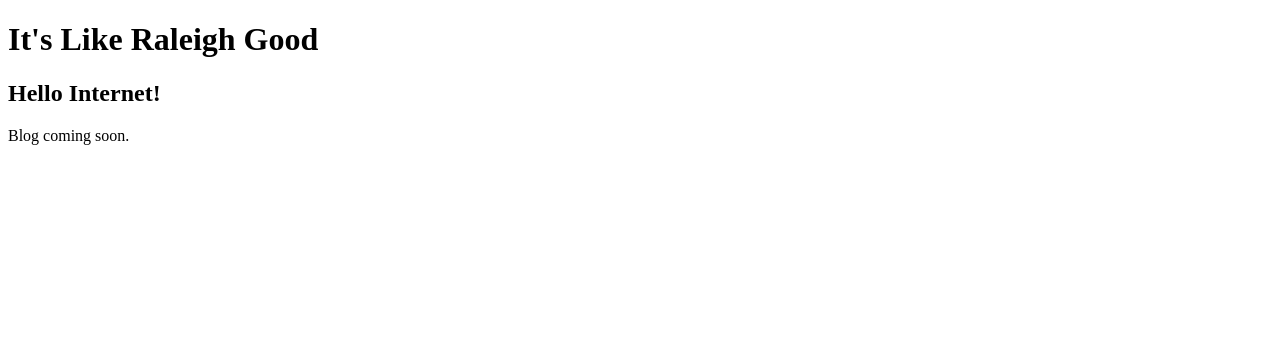
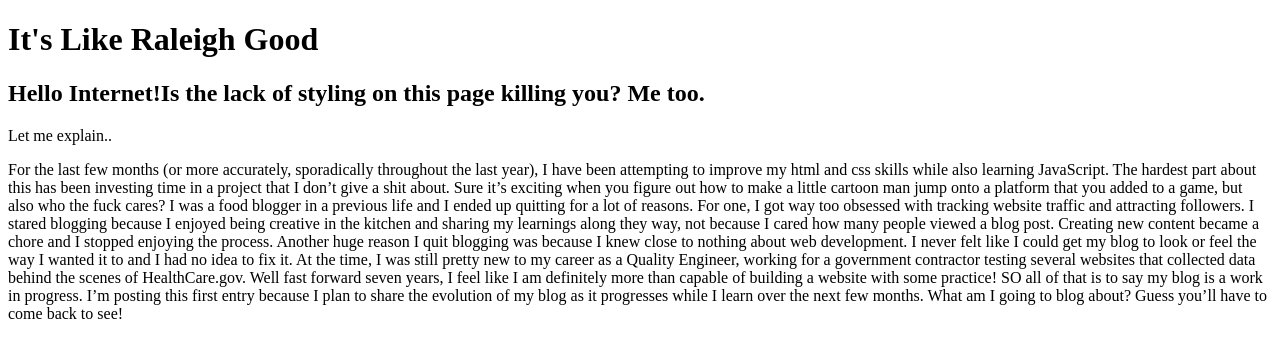
Before and after one commit to malmadness/itslikeraleighgood.github.io, a plain HTML site: page index.html in a window 1280 px wide. Drawn offline with Linux system fonts and the light colour scheme.

Commit message:
update to include first "post"

```diff
--- a/index.html
+++ b/index.html
@@ -7,8 +7,15 @@
 <body>
 
 <h1>It's Like Raleigh Good</h1>
-<h2>Hello Internet!</h2>
-<p>Blog coming soon.</p>
+<h2>Hello Internet!Is the lack of styling on this page killing you? Me too.</h2>
+<p>Let me explain..</p>
+<p>For the last few months (or more accurately, sporadically throughout the last year), I have been attempting to improve my html and css skills while also learning JavaScript. The hardest part about this has been investing time in a project that I don’t give a shit about. Sure it’s exciting when you figure out how to make a little cartoon man jump onto a platform that you added to a game, but also who the fuck cares?
+
+I was a food blogger in a previous life and I ended up quitting for a lot of reasons. For one, I got way too obsessed with tracking website traffic and attracting followers. I stared blogging because I enjoyed being creative in the kitchen and sharing my learnings along they way, not because I cared how many people viewed a blog post. Creating new content became a chore and I stopped enjoying the process.
+
+Another huge reason I quit blogging was because I knew close to nothing about web development. I never felt like I could get my blog to look or feel the way I wanted it to and I had no idea to fix it. At the time, I was still pretty new to my career as a Quality Engineer, working for a government contractor testing several websites that collected data behind the scenes of HealthCare.gov. Well fast forward seven years, I feel like I am definitely more than capable of building a website with some practice!
+
+SO all of that is to say my blog is a work in progress. I’m posting this first entry because I plan to share the evolution of my blog as it progresses while I learn over the next few months. What am I going to blog about? Guess you’ll have to come back to see!</p>
 <script></script>
 </body>
 </html>
```
